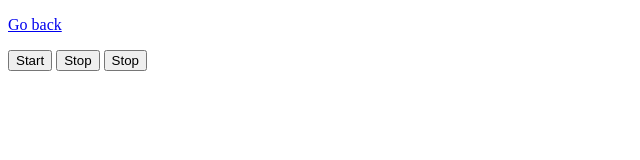
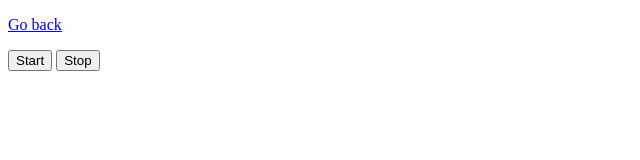
Before and after one commit to ASlabkyi/goit-js-hw-09, a plain HTML site: page 01-color-switcher.html in a window 1280 px wide. Shown: the whole page, without its empty margins (0-640 px from the left). Drawn offline with Linux system fonts and the light colour scheme.

Commit message:
Deploying to gh-pages from @ ASlabkyi/goit-js-hw-09@c0e10d081cc772db453371c6587445298a067899 🚀

```diff
--- a/01-color-switcher.html
+++ b/01-color-switcher.html
@@ -1 +1 @@
-<!DOCTYPE html><html lang="en"><head><meta charset="utf-8"><meta name="viewport" content="width=device-width, initial-scale=1.0"><title>Color switcher</title><link rel="stylesheet" href="/goit-js-hw-09/01-color-switcher.2f163a73.css"></head><body> <p><a href="/goit-js-hw-09/index.html">Go back</a></p> <button type="button" data-start="">Start</button> <button type="button" data-stop="">Stop</button> <button type="button" data-stop="">Stop</button> <script src="/goit-js-hw-09/01-color-switcher.442aa4f5.js" type="module"></script><script src="/goit-js-hw-09/01-color-switcher.9e3fcf17.js" nomodule="" defer></script> </body></html>
+<!DOCTYPE html><html lang="en"><head><meta charset="utf-8"><meta name="viewport" content="width=device-width, initial-scale=1.0"><title>Color switcher</title><link rel="stylesheet" href="/goit-js-hw-09/01-color-switcher.2f163a73.css"></head><body> <p><a href="/goit-js-hw-09/index.html">Go back</a></p> <button type="button" data-start="">Start</button> <button type="button" data-stop="">Stop</button> <script src="/goit-js-hw-09/01-color-switcher.442aa4f5.js" type="module"></script><script src="/goit-js-hw-09/01-color-switcher.9e3fcf17.js" nomodule="" defer></script> </body></html>
```
